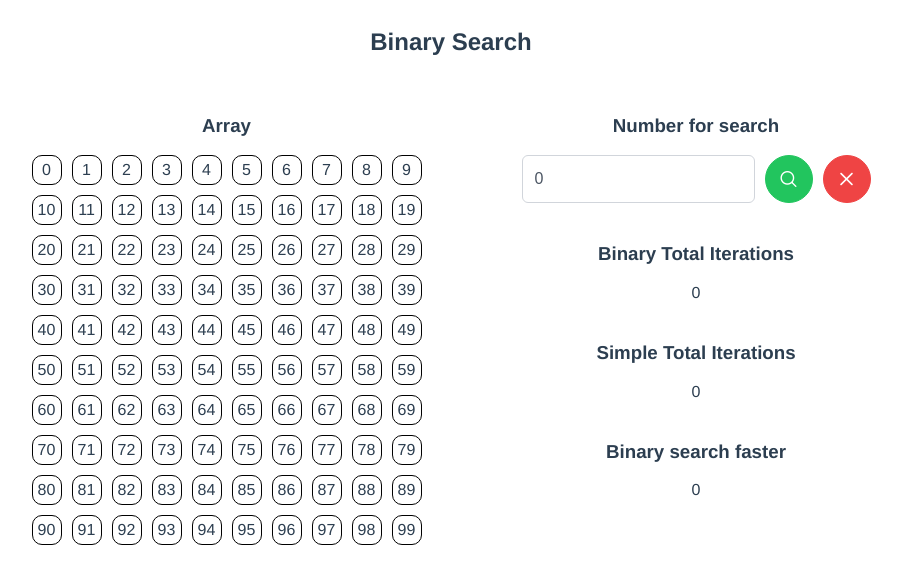
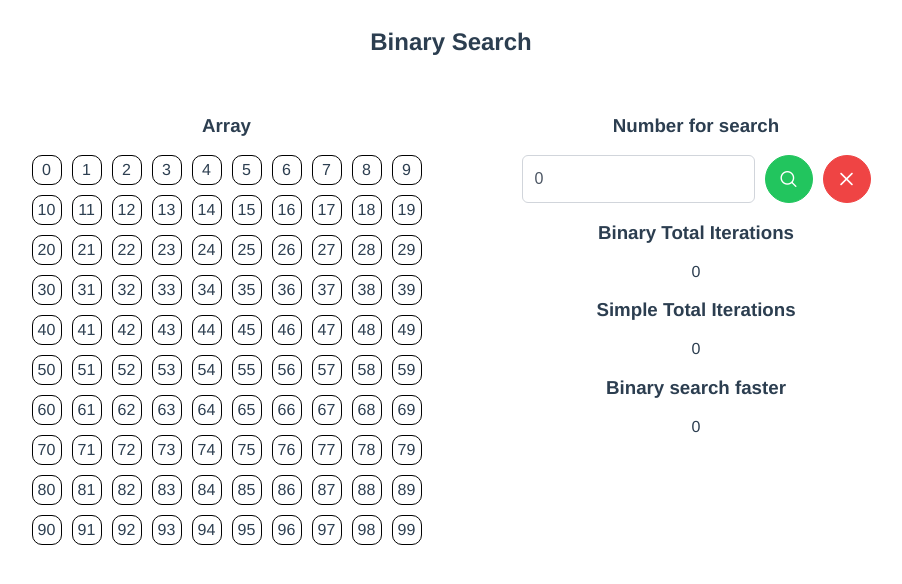
Before and after one commit to vitalic-web/algorithms, a Vue app: page /binary in a window 1280 px wide. Shown: the top 584 px of the page, without its empty margins (189-1091 px from the left). Built offline with nearby package versions, Linux system fonts and the light colour scheme; a web font is replaced by a local one.

Commit message:
Add ResultTitle component

```diff
--- /dev/null
+++ b/src/components/ResultTitle.vue
@@ -0,0 +1,23 @@
+<template>
+  <h3 class="binary__result-title">{{ text }}</h3>
+  <div>{{ result }}</div>
+</template>
+
+<script setup lang="ts">
+defineProps({
+  text: {
+    type: String,
+    required: true,
+  },
+  result: {
+    type: Number,
+    required: true,
+  },
+});
+</script>
+
+<style lang="scss" scoped>
+.result-title {
+  margin-top: 40px;
+}
+</style>
--- a/src/views/BinarySearch.vue
+++ b/src/views/BinarySearch.vue
@@ -33,12 +33,9 @@
             @click="clearResult"
           />
         </div>
-        <h3 class="binary__result-title">Binary Total Iterations</h3>
-        <div>{{ binaryTotalIterations }}</div>
-        <h3 class="binary__result-title">Simple Total Iterations</h3>
-        <div>{{ simpleTotalIterations }}</div>
-        <h3 class="binary__result-title">Binary search faster</h3>
-        <div>{{ faster }}</div>
+        <ResultTitle text="Binary Total Iterations" :result="binaryTotalIterations" />
+        <ResultTitle text="Simple Total Iterations" :result="Number(simpleTotalIterations)" />
+        <ResultTitle text="Binary search faster" :result="Number(faster)" />
       </div>
     </div>
   </div>
@@ -48,6 +45,7 @@
 import { Ref, ref } from 'vue';
 import InputNumber from 'primevue/inputnumber';
 import Button from 'primevue/button';
+import ResultTitle from '@/components/ResultTitle.vue';
 
 const arr: number[] = Array.from(Array(100).keys());
 const numForSearch: Ref<number> = ref(0);
@@ -135,10 +133,6 @@ const clearResult = () => {
   gap: 10px;
 }
 
-.binary__result-title {
-  margin-top: 40px;
-}
-
 .num {
   width: 30px;
   height: 30px;
```
